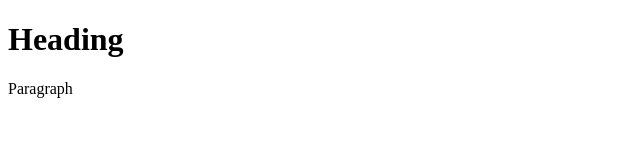
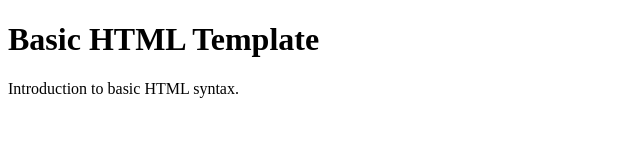
Before and after one commit to raquelsalinas/HTML-and-CSS-Projects, a plain HTML site: page BasicHTML.html in a window 1280 px wide. Shown: the whole page, without its empty margins (0-640 px from the left). Drawn offline with Linux system fonts and the light colour scheme.

Commit message:
Added basic HTML file

```diff
--- a/Basic HTML Template.html
+++ b/BasicHTML.html
@@ -3,11 +3,12 @@
 	<head>
 		<title>Title</title>
 		<meta charset="utf-8">
+		<meta name="author" content="Raquel">
 	</head>
 	<body>
 		<header>
-			<h1>Heading</h1>
-			<p>Paragraph</p>
+			<h1>Basic HTML Template</h1>
 		</header>
+		<p>Introduction to basic HTML syntax.</p>
 	</body>
 </html>
```
